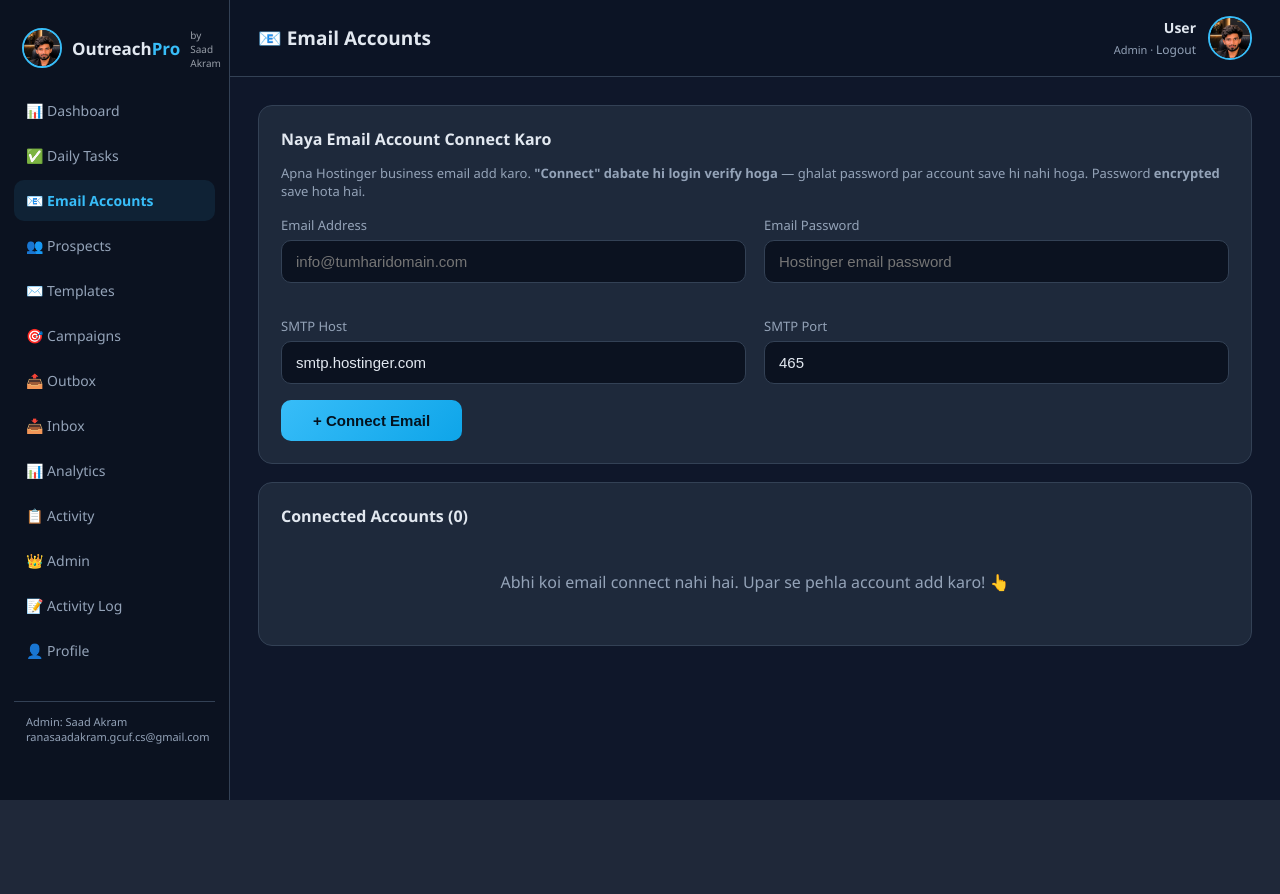
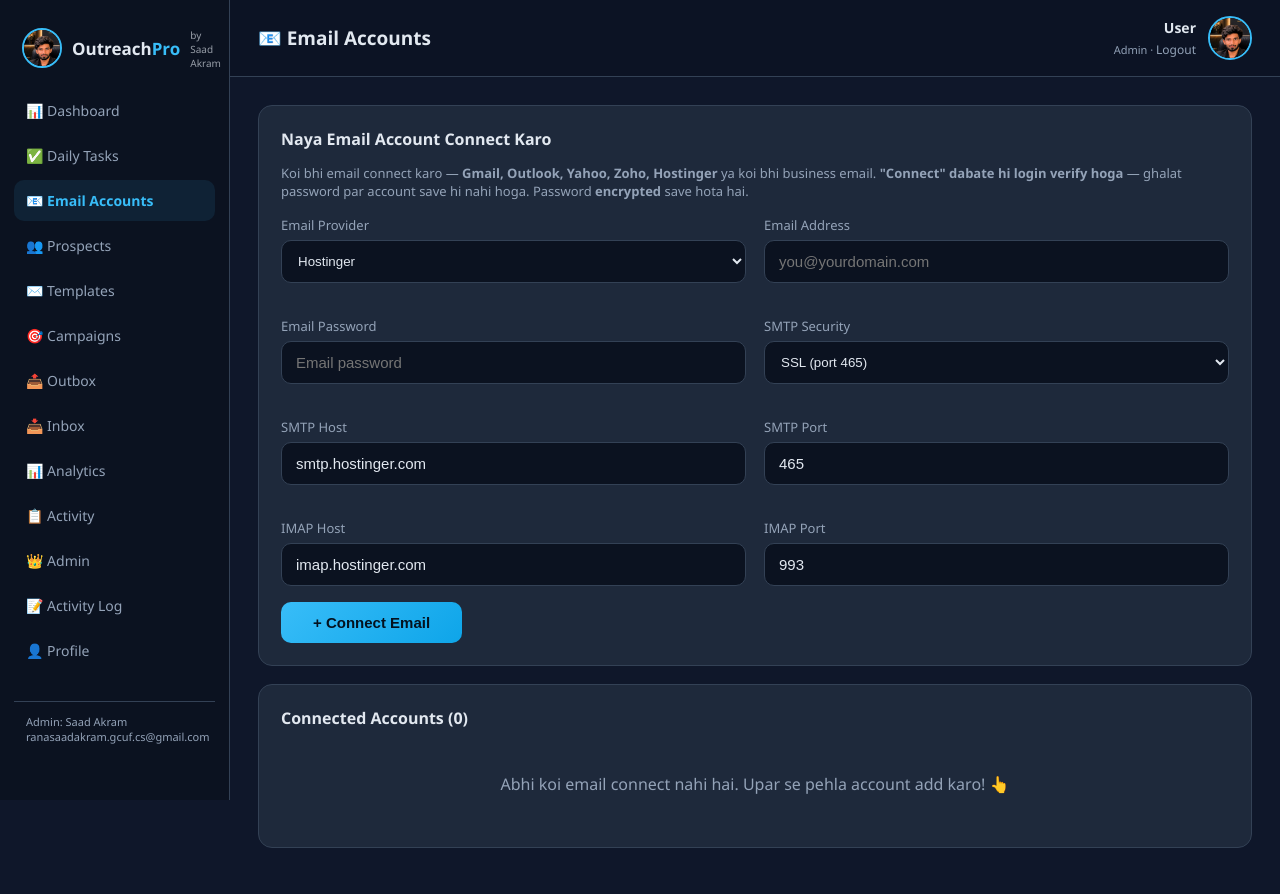
Before and after one commit to saad-akram-ul/Outreachpro, a Flask app: page /emails in a window 1280 px wide. Before the commit the page ends 800 px from the top, so only its background shows below. Run offline with Flask 3, Linux system fonts and the light colour scheme; the visitor is signed in with stand-in values (Sample User, id 1); some libraries are stand-ins or nearby versions.

Commit message:
Universal email support: provider presets (Gmail/Outlook/Yahoo/Zoho/Hostinger/Custom), IMAP fields, SSL+STARTTLS, App Password hints

```diff
--- a/app.py
+++ b/app.py
@@ -238,13 +238,28 @@ def task_delete(tid):
     return redirect(url_for("tasks"))
 
 
-def test_smtp(host, port, email, password):
-    """Try SMTP_SSL login. Returns (ok, message)."""
+def smtp_login(host, port, email, password, secure="ssl", timeout=25):
+    """Connect + login to SMTP, handling both SSL (465) and STARTTLS (587).
+    Returns the connected smtplib object (use as context manager caller-side)."""
     import smtplib, ssl
+    ctx = ssl.create_default_context()
+    port = int(port)
+    # Auto-detect: 465 -> SSL, 587/25 -> STARTTLS, else use explicit secure flag
+    use_ssl = (secure or "").lower() == "ssl" or port == 465
+    if use_ssl:
+        s = smtplib.SMTP_SSL(host, port, context=ctx, timeout=timeout)
+    else:
+        s = smtplib.SMTP(host, port, timeout=timeout)
+        s.starttls(context=ctx)
+    s.login(email, password)
+    return s
+
+
+def test_smtp(host, port, email, password, secure="ssl"):
+    """Try SMTP login. Returns (ok, message)."""
     try:
-        ctx = ssl.create_default_context()
-        with smtplib.SMTP_SSL(host, int(port), context=ctx, timeout=12) as s:
-            s.login(email, password)
+        with smtp_login(host, port, email, password, secure, timeout=12):
+            pass
         return True, "Connected! Login kamyab raha."
     except Exception as e:
         return False, "Failed: " + str(e)[:140]
@@ -392,8 +407,8 @@ def send_one_email(db, user_id, account_id, to_email, subject, body, html_body=N
             msg["List-Unsubscribe"] = f"<{unsub_url}>"
             msg["List-Unsubscribe-Post"] = "List-Unsubscribe=One-Click"
         ctx = ssl.create_default_context()
-        with smtplib.SMTP_SSL(acc["smtp_host"], int(acc["smtp_port"]), context=ctx, timeout=25) as s:
-            s.login(acc["email"], pw)
+        secure = acc["smtp_secure"] if "smtp_secure" in acc.keys() else "ssl"
+        with smtp_login(acc["smtp_host"], acc["smtp_port"], acc["email"], pw, secure) as s:
             s.send_message(msg)
         return True, ""
     except Exception as e:
@@ -590,15 +605,22 @@ def emails():
         password = request.form.get("password", "")
         smtp_host = request.form.get("smtp_host", "").strip() or "smtp.hostinger.com"
         smtp_port = request.form.get("smtp_port", "").strip() or "465"
+        smtp_secure = request.form.get("smtp_secure", "ssl").strip().lower() or "ssl"
+        if smtp_secure not in ("ssl", "tls"):
+            smtp_secure = "ssl"
+        imap_host = request.form.get("imap_host", "").strip() or "imap.hostinger.com"
+        imap_port = request.form.get("imap_port", "").strip() or "993"
         if email and password:
             # Pehle login verify karo — ghalat password par save hi nahi hoga
-            ok, msg = test_smtp(smtp_host, smtp_port, email, password)
+            ok, msg = test_smtp(smtp_host, smtp_port, email, password, smtp_secure)
             if ok:
                 enc = get_fernet().encrypt(password.encode()).decode()
                 db.execute(
                     """INSERT INTO email_accounts
-                       (user_id,email,password_enc,smtp_host,smtp_port) VALUES (?,?,?,?,?)""",
-                    (session["user_id"], email, enc, smtp_host, int(smtp_port)))
+                       (user_id,email,password_enc,smtp_host,smtp_port,smtp_secure,imap_host,imap_port)
+                       VALUES (?,?,?,?,?,?,?,?)""",
+                    (session["user_id"], email, enc, smtp_host, int(smtp_port),
+                     smtp_secure, imap_host, int(imap_port)))
                 db.commit()
                 log_activity(db, session["user_id"], "email_added", f"Email account connected: {email}")
                 db.commit()
@@ -627,7 +649,8 @@ def email_test(aid):
                      (aid, session["user_id"])).fetchone()
     if acc:
         pw = get_fernet().decrypt(acc["password_enc"].encode()).decode()
-        ok, msg = test_smtp(acc["smtp_host"], acc["smtp_port"], acc["email"], pw)
+        secure = acc["smtp_secure"] if "smtp_secure" in acc.keys() and acc["smtp_secure"] else "ssl"
+        ok, msg = test_smtp(acc["smtp_host"], acc["smtp_port"], acc["email"], pw, secure)
         db.execute("UPDATE email_accounts SET last_test=? WHERE id=?",
                    (("OK " if ok else "FAIL ") + datetime.now().strftime("%Y-%m-%d %H:%M"), aid))
         db.commit()
@@ -863,8 +886,8 @@ def email_send_test():
         msg["From"] = acc["email"]
         msg["To"] = to
         ctx = ssl.create_default_context()
-        with smtplib.SMTP_SSL(acc["smtp_host"], int(acc["smtp_port"]), context=ctx, timeout=25) as s:
-            s.login(acc["email"], pw)
+        secure = acc["smtp_secure"] if "smtp_secure" in acc.keys() else "ssl"
+        with smtp_login(acc["smtp_host"], acc["smtp_port"], acc["email"], pw, secure) as s:
             s.send_message(msg)
         # Log test email to outbox so it shows up
         db2 = get_db()
--- a/db.py
+++ b/db.py
@@ -208,5 +208,12 @@ def init_db():
     db.execute("""CREATE TABLE IF NOT EXISTS settings (
         user_id INTEGER PRIMARY KEY,
         sending_paused INTEGER DEFAULT 0)""")
+    # Migration: smtp_secure column for STARTTLS (Gmail etc.) support
+    try:
+        cols = [c[1] for c in db.execute("PRAGMA table_info(email_accounts)").fetchall()]
+        if "smtp_secure" not in cols:
+            db.execute("ALTER TABLE email_accounts ADD COLUMN smtp_secure TEXT DEFAULT 'ssl'")
+    except Exception:
+        pass
     db.commit()
     db.close()
--- a/public/css/style.css
+++ b/public/css/style.css
@@ -1,7 +1,7 @@
 :root{
   --bg:#0f172a; --bg2:#1e293b; --card:#1e293b; --line:#334155;
   --txt:#e2e8f0; --muted:#94a3b8; --acc:#38bdf8; --acc2:#0ea5e9;
-  --ok:#22c55e; --err:#ef4444;
+  --ok:#22c55e; --err:#ef4444; --warn:#f59e0b;
 }
 *{box-sizing:border-box;margin:0;padding:0}
 body{font-family:'Segoe UI',system-ui,-apple-system,sans-serif;background:var(--bg);color:var(--txt);min-height:100vh}
--- a/templates/emails.html
+++ b/templates/emails.html
@@ -5,22 +5,67 @@
 <div class="panel">
   <h3>Naya Email Account Connect Karo</h3>
   <p style="color:var(--muted);font-size:13px;margin-bottom:16px">
-    Apna Hostinger business email add karo. <b>"Connect" dabate hi login verify hoga</b> —
-    ghalat password par account save hi nahi hoga. Password <b>encrypted</b> save hota hai.
+    Koi bhi email connect karo — <b>Gmail, Outlook, Yahoo, Zoho, Hostinger</b> ya koi bhi business email.
+    <b>"Connect" dabate hi login verify hoga</b> — ghalat password par account save hi nahi hoga.
+    Password <b>encrypted</b> save hota hai.
   </p>
-  <form method="POST">
+  <form method="POST" id="emailForm">
     <div class="profile-grid">
+      <div class="field"><label>Email Provider</label>
+        <select name="provider" id="provider" onchange="fillProvider()"
+          style="padding:12px;border-radius:10px;border:1px solid var(--line);background:#0b1220;color:var(--txt);width:100%">
+          <option value="hostinger">Hostinger</option>
+          <option value="gmail">Gmail / Google Workspace</option>
+          <option value="outlook">Outlook / Microsoft 365</option>
+          <option value="yahoo">Yahoo</option>
+          <option value="zoho">Zoho</option>
+          <option value="custom">Custom / Other</option>
+        </select></div>
       <div class="field"><label>Email Address</label>
-        <input type="email" name="email" placeholder="info@tumharidomain.com" required></div>
+        <input type="email" name="email" placeholder="you@yourdomain.com" required></div>
       <div class="field"><label>Email Password</label>
-        <input type="password" name="password" placeholder="Hostinger email password" required></div>
+        <input type="password" name="password" placeholder="Email password" required></div>
+      <div class="field"><label>SMTP Security</label>
+        <select name="smtp_secure" id="smtp_secure"
+          style="padding:12px;border-radius:10px;border:1px solid var(--line);background:#0b1220;color:var(--txt);width:100%">
+          <option value="ssl">SSL (port 465)</option>
+          <option value="tls">STARTTLS (port 587)</option>
+        </select></div>
       <div class="field"><label>SMTP Host</label>
-        <input type="text" name="smtp_host" value="smtp.hostinger.com"></div>
+        <input type="text" name="smtp_host" id="smtp_host" value="smtp.hostinger.com"></div>
       <div class="field"><label>SMTP Port</label>
-        <input type="text" name="smtp_port" value="465"></div>
+        <input type="text" name="smtp_port" id="smtp_port" value="465"></div>
+      <div class="field"><label>IMAP Host</label>
+        <input type="text" name="imap_host" id="imap_host" value="imap.hostinger.com"></div>
+      <div class="field"><label>IMAP Port</label>
+        <input type="text" name="imap_port" id="imap_port" value="993"></div>
     </div>
+    <div id="providerHint" style="font-size:12px;color:var(--warn);margin:8px 0;display:none"></div>
     <button class="btn" type="submit" style="width:auto;padding:12px 32px">+ Connect Email</button>
   </form>
+  <script>
+  const PRESETS = {
+    hostinger: {smtp:"smtp.hostinger.com", sport:"465", sec:"ssl", imap:"imap.hostinger.com", iport:"993", hint:""},
+    gmail: {smtp:"smtp.gmail.com", sport:"587", sec:"tls", imap:"imap.gmail.com", iport:"993",
+      hint:"⚠️ Gmail me normal password NAHI chalega! Google Account → Security → 2-Step Verification ON karo, phir 'App passwords' se 16-digit app password banao aur wahan paste karo."},
+    outlook: {smtp:"smtp.office365.com", sport:"587", sec:"tls", imap:"outlook.office365.com", iport:"993", hint:""},
+    yahoo: {smtp:"smtp.mail.yahoo.com", sport:"587", sec:"tls", imap:"imap.mail.yahoo.com", iport:"993",
+      hint:"⚠️ Yahoo me normal password NAHI chalega! Yahoo Account Security se 'App password' banao."},
+    zoho: {smtp:"smtp.zoho.com", sport:"587", sec:"tls", imap:"imap.zoho.com", iport:"993", hint:""},
+    custom: {smtp:"", sport:"587", sec:"tls", imap:"", iport:"993", hint:"Apne email provider se SMTP/IMAP settings le kar yahan likho."}
+  };
+  function fillProvider() {
+    const p = PRESETS[document.getElementById("provider").value];
+    document.getElementById("smtp_host").value = p.smtp;
+    document.getElementById("smtp_port").value = p.sport;
+    document.getElementById("smtp_secure").value = p.sec;
+    document.getElementById("imap_host").value = p.imap;
+    document.getElementById("imap_port").value = p.iport;
+    const h = document.getElementById("providerHint");
+    if (p.hint) { h.textContent = p.hint; h.style.display = "block"; }
+    else { h.style.display = "none"; }
+  }
+  </script>
 </div>
 <div class="panel">
   <h3>Connected Accounts ({{ accounts|length }})</h3>
```
